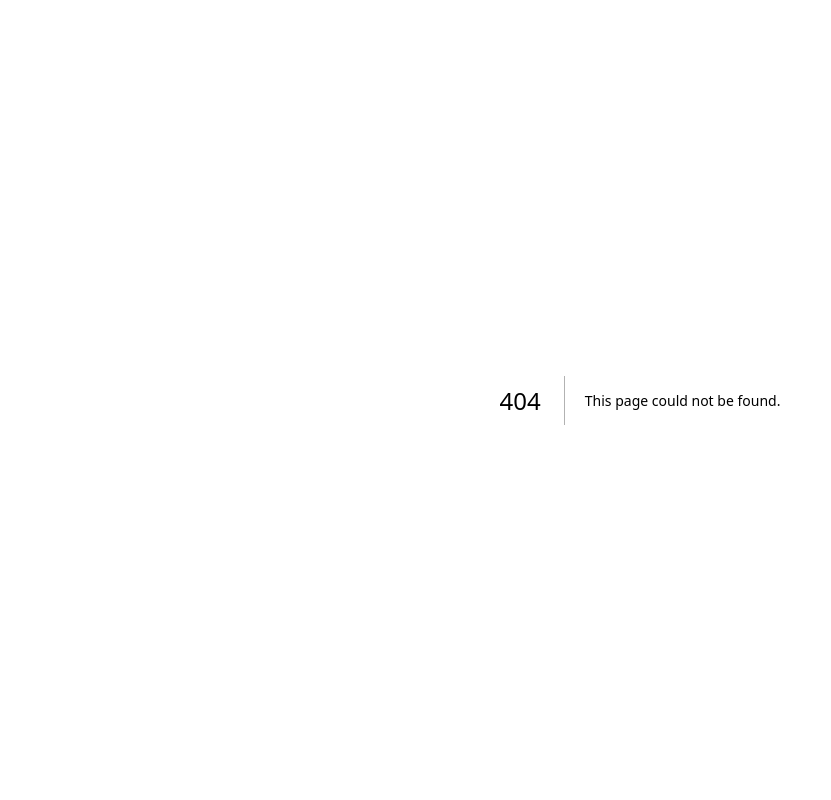
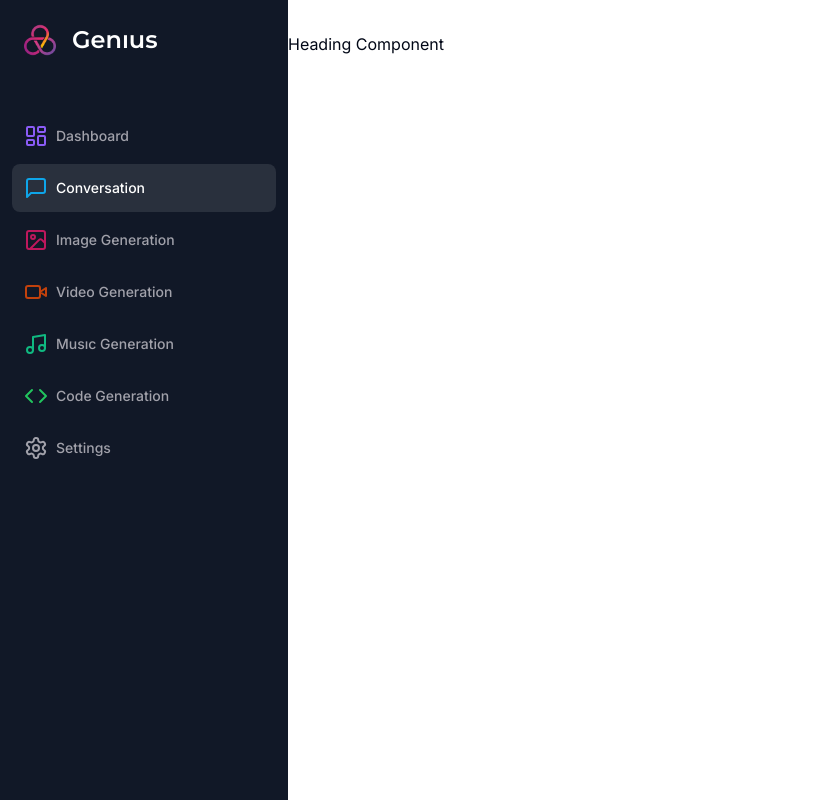
Before and after one commit to g1dotcom/ai-saas, a Next.js app: page /conversation in a window 1280 px wide. Before the commit this address had no page. Shown: the whole page, without its empty margins (0-831 px from the left). Built offline with nearby package versions, Linux system fonts and the light colour scheme.

Commit message:
✨ feat(conversation/page.tsx): add ConversationPage component to handle conversation page rendering ✨ feat(heading.tsx): add Heading component to display a heading on the page

```diff
--- /dev/null
+++ b/app/(dashboard)/(routes)/conversation/page.tsx
@@ -0,0 +1,11 @@
+import { Heading } from "@/components/heading";
+
+const ConversationPage = () => {
+  return (
+    <div>
+      <Heading />
+    </div>
+  );
+};
+
+export default ConversationPage;
--- /dev/null
+++ b/components/heading.tsx
@@ -0,0 +1,3 @@
+export const Heading = () => {
+  return <div>Heading Component</div>;
+};
```
